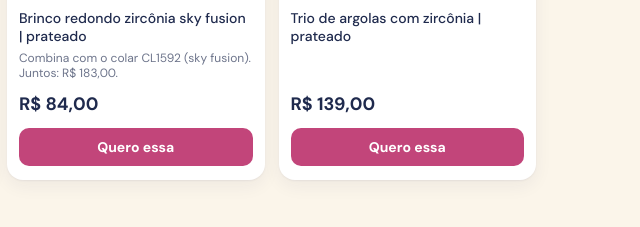
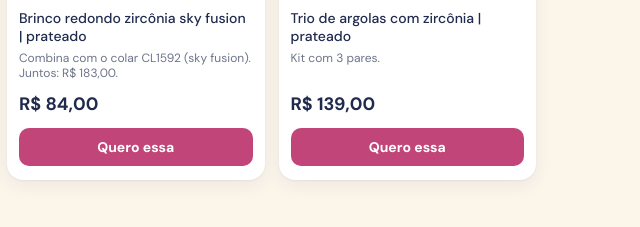
Before and after one commit to cajubrand/catalogo-caju, a plain HTML site: page index.html in a window 1280 px wide. Shown: the part 2441-2668 px from the top of the page, 640-1280 px from the left. Drawn offline with nearby package versions, Linux system fonts and the light colour scheme.

Commit message:
Foto no corpo primeiro no BR3153; BR5919 kit com 3 pares
Co-Authored-By: Claude Opus 5.5 <noreply@anthropic.com>
Claude-Session: https://claude.ai/code/session_01Q1ULsBS6LuV9TmaMGEiDJx

```diff
--- a/index.html
+++ b/index.html
@@ -101,7 +101,7 @@ const PECAS = [
   {cod:"BR5780", item:"5580541", tipo:"brincos", nome:"Brinco ponto de luz coração pequeno | dourado", preco:69.00, foto:"img/B05.jpg", vendida:false},
   {cod:"BR5276", item:"4847842", tipo:"brincos", nome:"Argola efeito orgânico | prateado", preco:99.00, foto:"img/B06.jpg", vendida:true},
   {cod:"BR6497", item:"6372350", tipo:"brincos", nome:"Duo brincos coração cravejado | dourado", preco:74.00, foto:"img/B07.jpg", vendida:false, obs:"Kit com 2 pares."},
-  {cod:"BR3153", item:"5773209", tipo:"brincos", nome:"Trio corações | dourado", preco:69.00, foto:"img/B08.jpg", fotos:["img/B08.jpg","img/BR3153-2.jpg"], vendida:false, obs:"Kit com 3 pares."},
+  {cod:"BR3153", item:"5773209", tipo:"brincos", nome:"Trio corações | dourado", preco:69.00, foto:"img/BR3153-2.jpg", fotos:["img/BR3153-2.jpg","img/B08.jpg"], vendida:false, obs:"Kit com 3 pares."},
   {cod:"BR6176", item:"5935445", tipo:"brincos", nome:"Argola micro zircônia | prateado", preco:169.00, foto:"img/B09.jpg", vendida:false},
   {cod:"BR3550", item:"6086890", tipo:"brincos", nome:"Mini argola olho grego | prateado", preco:47.00, foto:"img/B10.jpg", vendida:false},
   {cod:"BR4991", item:"6369954", tipo:"brincos", nome:"Brinco coração assimétrico | dourado", preco:89.00, foto:"img/B11.jpg", vendida:false, obs:"Acompanha só o brinco de coração. O ear cuff não está incluso."},
@@ -116,7 +116,7 @@ const PECAS = [
   {cod:"BR5848", item:"5917963", tipo:"brincos", nome:"Argola formato coração 0,7 cm | dourado", preco:59.00, foto:"img/BR5848.jpg", vendida:false},
   {cod:"BR3982", item:"5878709", tipo:"brincos", nome:"Brinco curvado linhas lisas | prateado", preco:89.00, foto:"img/BR3982.jpg", vendida:false},
   {cod:"BR5247", item:"4384125", tipo:"brincos", nome:"Brinco redondo zircônia sky fusion | prateado", preco:84.00, foto:"img/BR5247.jpg", vendida:false, obs:"Combina com o colar CL1592 (sky fusion). Juntos: R$ 183,00."},
-  {cod:"BR5919", item:"5955205", tipo:"brincos", nome:"Trio de argolas com zircônia | prateado", preco:139.00, foto:"img/BR5919.jpg", vendida:false},
+  {cod:"BR5919", item:"5955205", tipo:"brincos", nome:"Trio de argolas com zircônia | prateado", preco:139.00, foto:"img/BR5919.jpg", vendida:false, obs:"Kit com 3 pares."},
   {cod:"CL69", item:"6378001", tipo:"colares", nome:"Colar ponto de luz coração | dourado", preco:89.00, foto:"img/C01.jpg", vendida:false, obs:"Acompanha só o colar com pingente de coração. O colar de corações no fio transparente não está incluso."},
   {cod:"CL1058", item:"6209181", tipo:"colares", nome:"Colar ponto de luz | fio de nylon", preco:59.00, foto:"img/C02.jpg", vendida:true},
   {cod:"CL1305", item:"6368417", tipo:"colares", nome:"Colar coração vazado | dourado", preco:119.00, foto:"img/C03.jpg", vendida:false, obs:"Acompanha só o colar com coração vazado. A choker de corações não está inclusa."},
```
